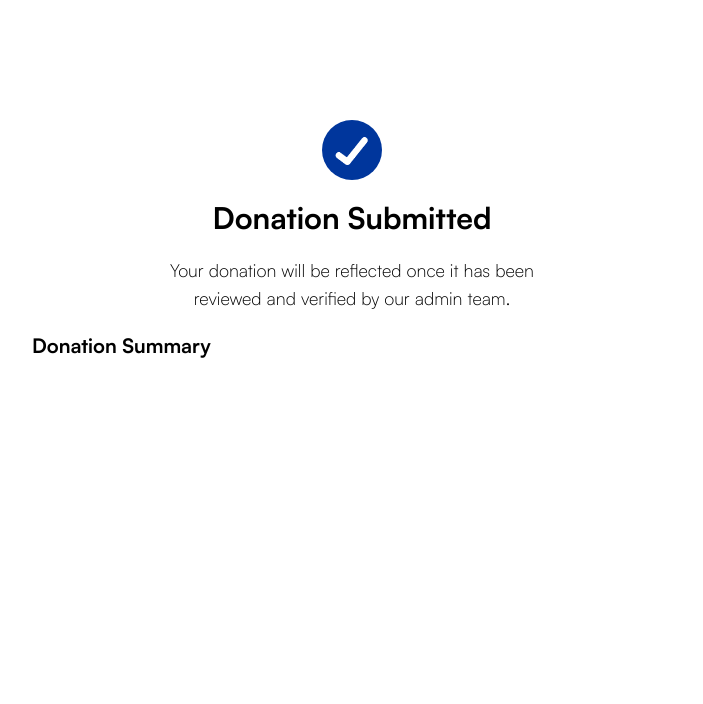
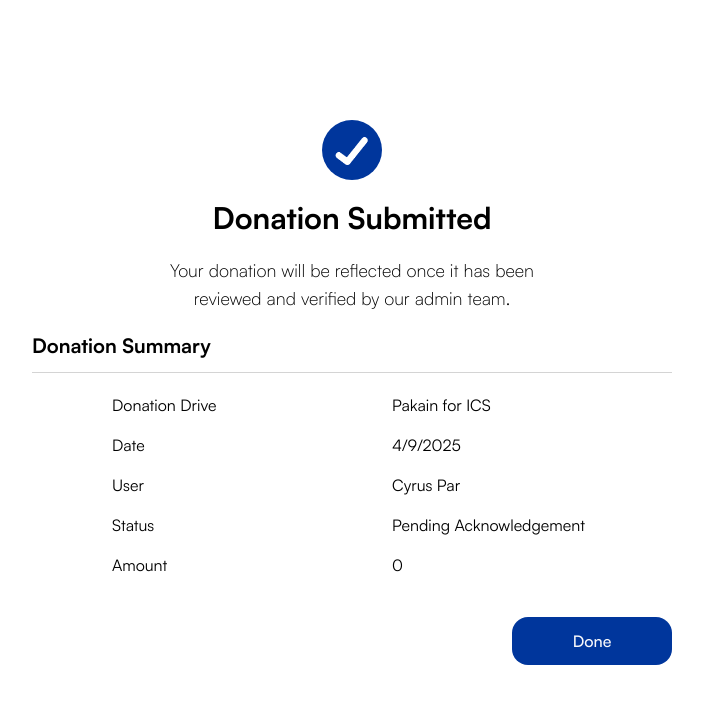
Before and after one commit to cazhiareese/ICS-STAR, a React (Vite) app in the folder app/: page /alumni/donationforms in a window 1280 px wide. Shown: the top 704 px of the page, without its empty margins (288-991 px from the left). Built offline with nearby package versions, Linux system fonts and the light colour scheme; no server answers.

Commit message:
feat: Added donation summary with dummy data

```diff
--- a/app/src/RootPages/AlumniPages/Donation.jsx/donationform.jsx
+++ b/app/src/RootPages/AlumniPages/Donation.jsx/donationform.jsx
@@ -8,9 +8,11 @@ import DonationOptions from "../../../components/AlumniComponents/DonationCompon
 import DonationDetailsInput from "../../../components/AlumniComponents/DonationComponents/donationDetailsInput";
 import check from "../../../assets/check.png";
 import axios from "axios";
+import CircularLoading from "../../../components/LoadingComponents/circularloading";
 
 function Donationform() {
     const drive_id = "fe78d9ab-8baa-4872-80fa-94b0ffae0b97" //TODO: To be removed later
+    const formattedDate = new Date().toLocaleDateString();
     // UseState for checking if the buttons are activated
     const [isMonetaryTypeOpen, setIsMonetaryTypeOpen] = useState(true);
     const [isInKindTypeOpen, setIsInKindTypeOpen] = useState(false);
@@ -211,15 +213,40 @@ function Donationform() {
             </div>
         ) : (
             /* Donation Submitted Prompt */
-            <div className="flex justify-center items-center w-full h-full mt-30">
+            <div className="flex justify-center items-center w-full h-full my-30">
                 <div className="flex flex-col w-1/2 items-center">
                     <img className="w-15 h-15 rounded-full" src={check} alt="check" />
                     <h1 className="font-satoshi-bold text-3xl pt-5">Donation Submitted</h1>
                     <p className="font-satoshi-light text-lg pt-5 w-2/3 text-center">Your donation will be reflected once it has been reviewed and verified by our admin team.</p>
 
                     <div className="flex flex-col w-full items-start mx-10">
-                        <h1 className="font-satoshi-bold text-xl pt-5 text-left">Donation Summary</h1>
-                        {/* TODO: Add border below */}
+                        <h1 className="font-satoshi-bold text-xl pt-5 text-left border-b-1 border-neutral-300 w-full pb-3">Donation Summary</h1>
+                        {/* Donation details */}
+                        <div className="flex flex-row w-full pt-5 items-center pl-20">
+                            <div className="w-1/2">
+                                <ol className="font-satoshi-regular space-y-4">
+                                    <li>Donation Drive</li>
+                                    <li>Date</li>
+                                    <li>User</li>
+                                    <li>Status</li>
+                                    <li>Amount</li>
+                                </ol>
+                            </div>
+
+                            <div className="w-1/2">
+                                {/* TODO EDIT DUMMY DATA LATER */}
+                                <ol className="font-satoshi-regular space-y-4">
+                                    <li>Pakain for ICS</li>
+                                    <li>{formattedDate}</li>
+                                    <li>Cyrus Par</li>
+                                    <li>Pending Acknowledgement</li>
+                                    <li>{monetaryAmountInput}</li>
+                                </ol>
+                            </div>
+                        </div>
+                        <button className="mt-10 rounded-2xl justify-center bg-primary font-satoshi-medium text-white text-md w-1/4 h-12 ml-auto cursor-pointer">
+                            Done
+                        </button>
                     </div>
                 </div>
             </div>
```
